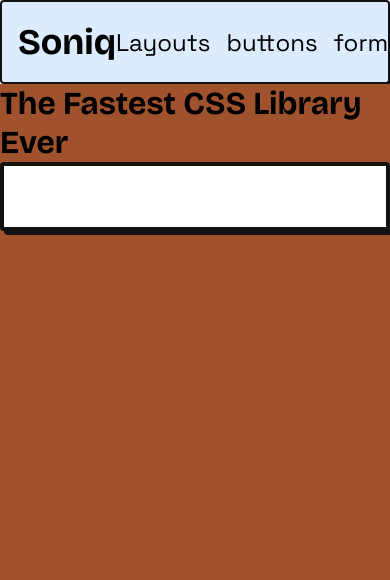
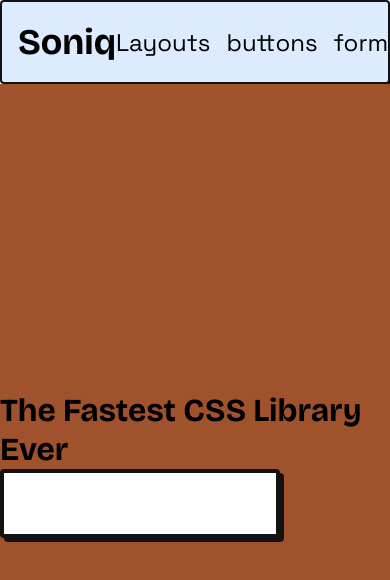
Before and after one commit to yusef-codes10/soniq, a Vue app: page / in a window 390 px wide. Shown: the top 580 px of the page. Built offline with nearby package versions, Linux system fonts and the light colour scheme.

Commit message:
responsive input size

```diff
--- a/src/views/HomeView.vue
+++ b/src/views/HomeView.vue
@@ -20,13 +20,13 @@
 
   display: flex;
   justify-content: center;
-  align-content: center;
+  align-items: center;
 
   background-color: sienna;
 }
 
 .search-input {
-  width: 100%;
+  width: clamp(280px, 60vw, 700px);
 }
 
 input {
```
